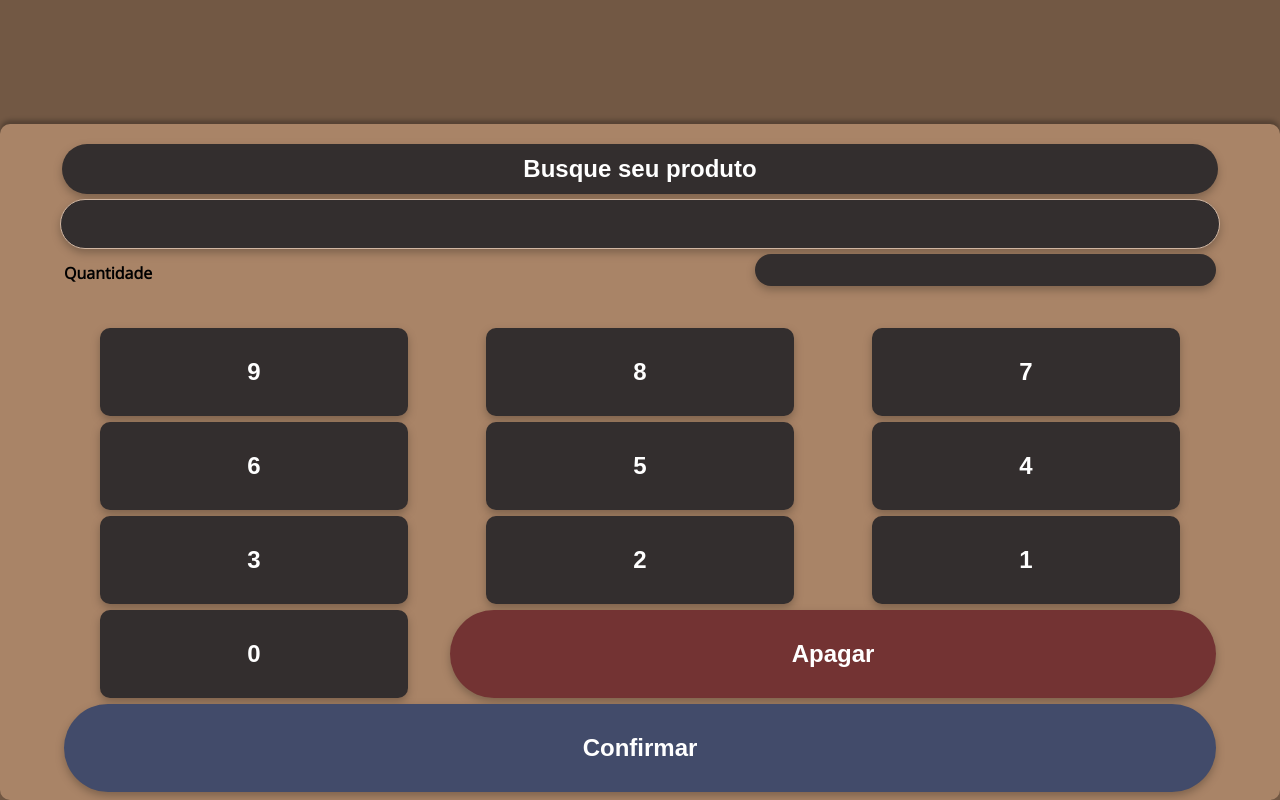
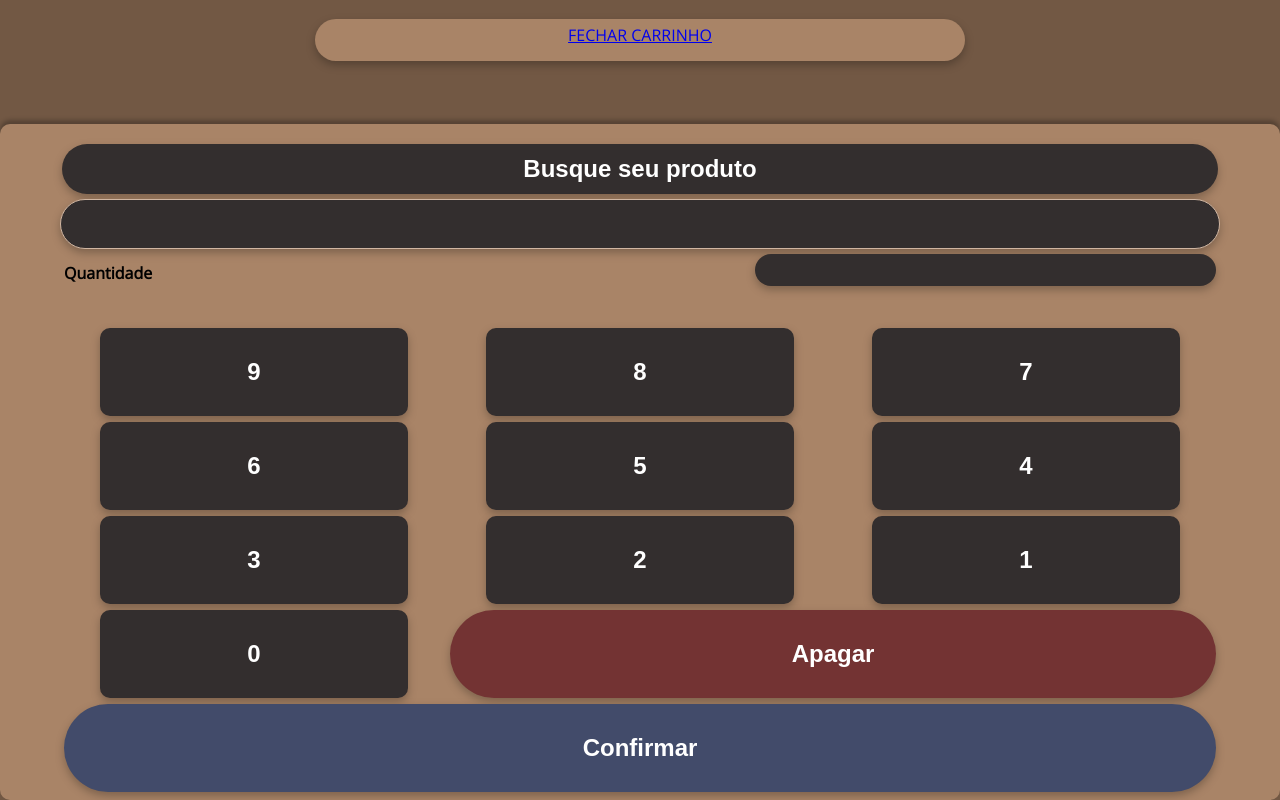
Before and after one commit to NickPW00/pdv_em_react, a React (Create React App) app: page / in a window 1280 px wide. Built offline with nearby package versions, Linux system fonts and the light colour scheme.

Commit message:
Adaptação da aplicação para rodar com router parcialmente feita, com apenas mudanças dentro dos arquivos.

```diff
--- a/src/App.jsx
+++ b/src/App.jsx
@@ -2,14 +2,15 @@ import './App.css'
 import Carrinho from './components/Carrinho/Carrinho';
 import Caixa from './components/Caixa/Caixa'
 import OpenCart from './components/OpenCart/OpenCart';
+import { Outlet } from 'react-router';
 
 
 function App() {
   return (
     <div className='main'>
-      {/* <Carrinho/> */}
       <OpenCart/>
-      <Caixa/>
+      <Outlet />
+      {/* <Caixa/> */}
     </div>
   );
 }
--- a/src/components/OpenCart/OpenCart.jsx
+++ b/src/components/OpenCart/OpenCart.jsx
@@ -1,28 +1,30 @@
 import React, { useState } from 'react';
 import './OpenCart.css';
 import Carrinho from '../Carrinho/Carrinho';
+import { Link, useNavigate } from 'react-router-dom';
 
 function OpenCart() {
   const [showCart, setShowCart] = useState(false);
+  const navigate = useNavigate();
+
+  /*
+  const handleVoltar = () => {
+    setShowCart(!showCart)
+    /* return navigate("/")
+  }
+  */
 
   const handleShowCart = () => {
     setShowCart(!showCart);
   };
 
-  const handleCloseCart = () => {
-    setShowCart(false);
-  };
-
   return (
     <div className='open_cart'>
-      <button className='open_cart_btn' onClick={handleShowCart}>
-        {showCart ? 'FECHAR CARRINHO' : 'ABRIR CARRINHO'}
-      </button>
-      {showCart && (
-        <div className='cart_overlay'>
-            <Carrinho />
-        </div>
-      )}
+      {
+        showCart ?
+        <Link onClick={handleShowCart} className='open_cart_btn' to="/carrinho">ABRIR CARRINHO</Link> :
+        <Link onClick={handleShowCart} className='open_cart_btn' to="/">FECHAR CARRINHO</Link>
+      }
     </div>
   );
 }
```
Also changed, not shown: src/index.js (+12 -1 lines).
